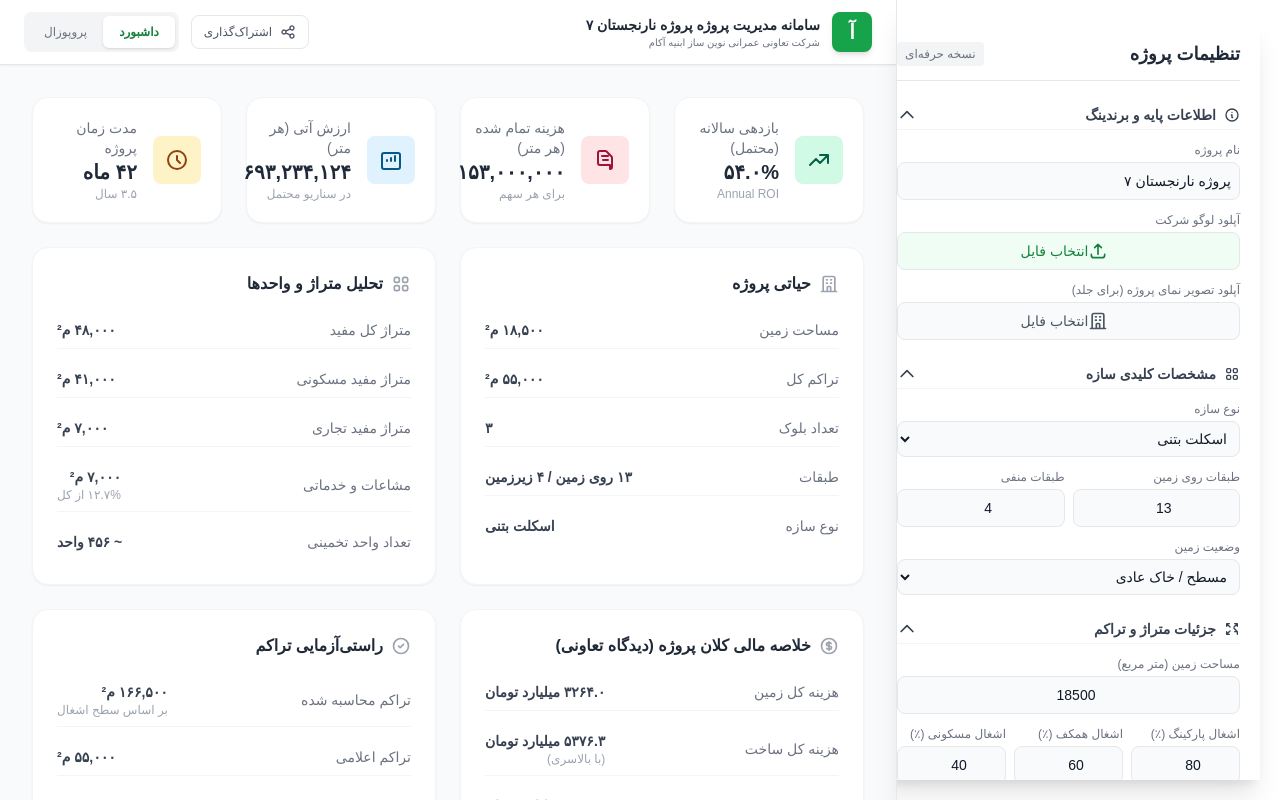
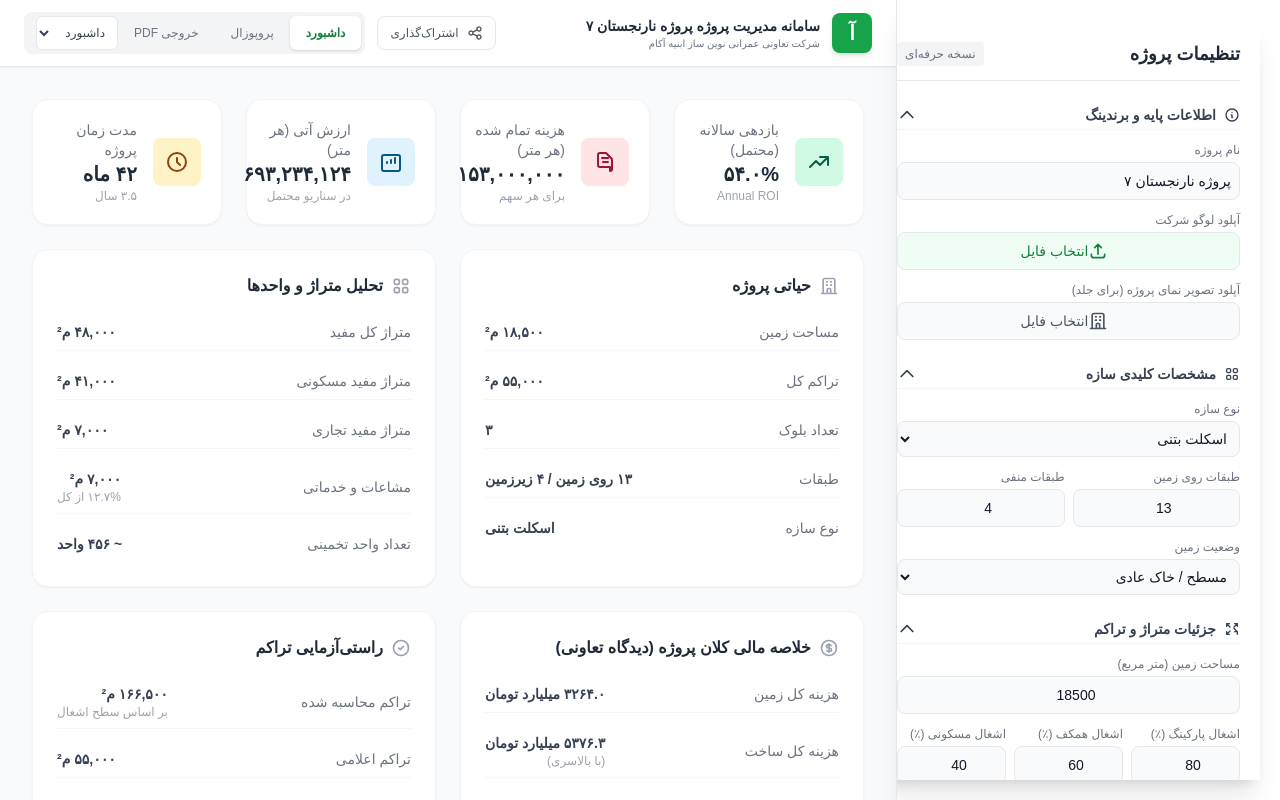
Before and after one commit to meisammhz/abnieh-akam, a React (Vite) app: page / in a window 1280 px wide. Built offline with nearby package versions, Linux system fonts and the light colour scheme; a small style sheet from the web is missing.

Commit message:
Add files via upload

```diff
--- a/App.tsx
+++ b/App.tsx
@@ -2,6 +2,9 @@ import React, { useState, useEffect } from 'react';
 import InputSidebar from './components/InputSidebar';
 import Dashboard from './components/Dashboard';
 import ProposalView from './components/ProposalView';
+import PdfReport from './components/PdfReport';
+import PdfDashboard from './components/PdfDashboard';
+import { PDFViewer, PDFDownloadLink } from '@react-pdf/renderer';
 import { ProjectInputs, ProposalContent, ViewMode, AnalysisSection } from './types';
 import { generateProposalContent, suggestConstructionPhases } from './services/geminiService';
 
@@ -166,6 +169,8 @@ const App: React.FC = () => {
   const [isGenerating, setIsGenerating] = useState(false);
   const [isSuggesting, setIsSuggesting] = useState(false);
   const [isSidebarOpen, setIsSidebarOpen] = useState<boolean>(false); // State for sidebar visibility
+  const [showPdfPreview, setShowPdfPreview] = useState<boolean>(false); // State for PDF preview visibility
+  const [pdfMode, setPdfMode] = useState<'dashboard' | 'proposal'>('dashboard');
 
   const handleGenerateProposal = async () => {
     setIsGenerating(true);
@@ -265,14 +270,27 @@ const App: React.FC = () => {
               اشتراک‌گذاری
             </button>
             <div className="flex bg-gray-100 p-1 rounded-lg">
-              <button onClick={() => setViewMode(ViewMode.DASHBOARD)} className={`px-4 py-2 text-xs rounded-md transition-all ${viewMode === ViewMode.DASHBOARD ? 'bg-white shadow text-akam-700 font-bold' : 'text-gray-500 hover:text-gray-700'}`}>داشبورد</button>
-              <button onClick={() => setViewMode(ViewMode.PROPOSAL)} className={`px-4 py-2 text-xs rounded-md transition-all ${viewMode === ViewMode.PROPOSAL ? 'bg-white shadow text-akam-700 font-bold' : 'text-gray-500 hover:text-gray-700'}`}>پروپوزال</button>
+              <button onClick={() => { setViewMode(ViewMode.DASHBOARD); setShowPdfPreview(false); }} className={`px-4 py-2 text-xs rounded-md transition-all ${viewMode === ViewMode.DASHBOARD && !showPdfPreview ? 'bg-white shadow text-akam-700 font-bold' : 'text-gray-500 hover:text-gray-700'}`}>داشبورد</button>
+              <button onClick={() => { setViewMode(ViewMode.PROPOSAL); setShowPdfPreview(false); }} className={`px-4 py-2 text-xs rounded-md transition-all ${viewMode === ViewMode.PROPOSAL && !showPdfPreview ? 'bg-white shadow text-akam-700 font-bold' : 'text-gray-500 hover:text-gray-700'}`}>پروپوزال</button>
+              <button onClick={() => setShowPdfPreview(true)} className={`px-4 py-2 text-xs rounded-md transition-all ${showPdfPreview ? 'bg-white shadow text-akam-700 font-bold' : 'text-gray-500 hover:text-gray-700'}`}>خروجی PDF</button>
+              <select value={pdfMode} onChange={(e) => setPdfMode(e.target.value as 'dashboard' | 'proposal')} className="ml-2 px-2 py-2 text-xs rounded-md border border-gray-200 bg-white text-gray-700">
+                <option value="dashboard">داشبورد</option>
+                <option value="proposal">پروپوزال</option>
+              </select>
             </div>
           </div>
         </header>
 
         <main className="flex-1 overflow-y-auto p-4 md:p-8 bg-gray-50 scroll-smooth">
-          {viewMode === ViewMode.DASHBOARD ? (
+          {showPdfPreview ? (
+            <PDFViewer style={{ width: '100%', height: '100vh' }}>
+              {pdfMode === 'dashboard' ? (
+                <PdfDashboard inputs={inputs} />
+              ) : (
+                <PdfReport inputs={inputs} content={proposalContent} />
+              )}
+            </PDFViewer>
+          ) : viewMode === ViewMode.DASHBOARD ? (
             <Dashboard inputs={inputs} />
           ) : (
             <ProposalView inputs={inputs} content={proposalContent} />
--- a/package.json
+++ b/package.json
@@ -10,8 +10,10 @@
   },
   "dependencies": {
     "@google/genai": "^1.33.0",
+    "@react-pdf/renderer": "^4.3.1",
     "react": "^18.2.0",
     "react-dom": "^18.2.0",
+    "react-pdf-tailwind": "^3.0.0",
     "recharts": "^3.6.0"
   },
   "devDependencies": {
```
Also changed, not shown: 1 other file (tests, documents, lock files or other folders).
